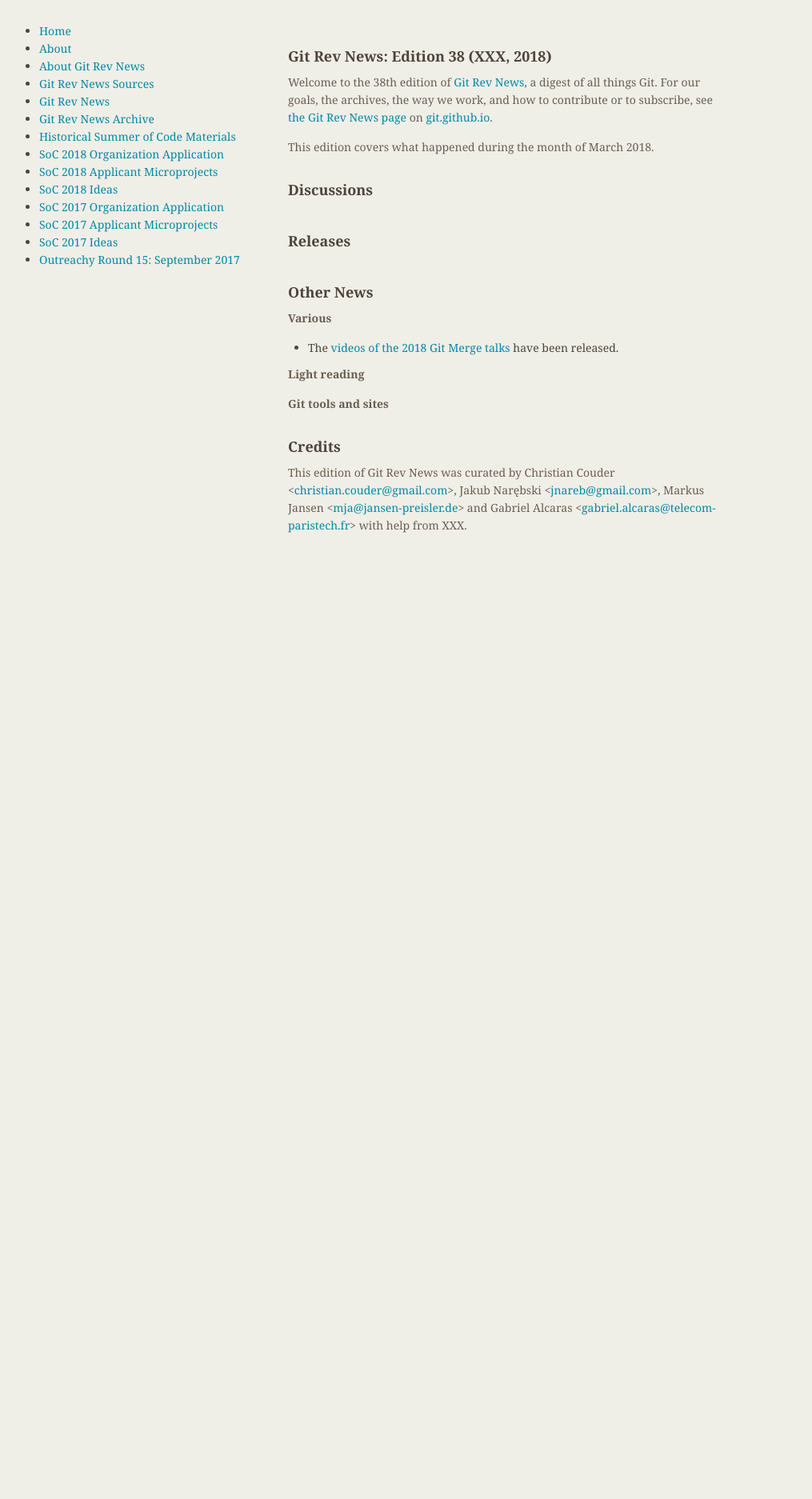
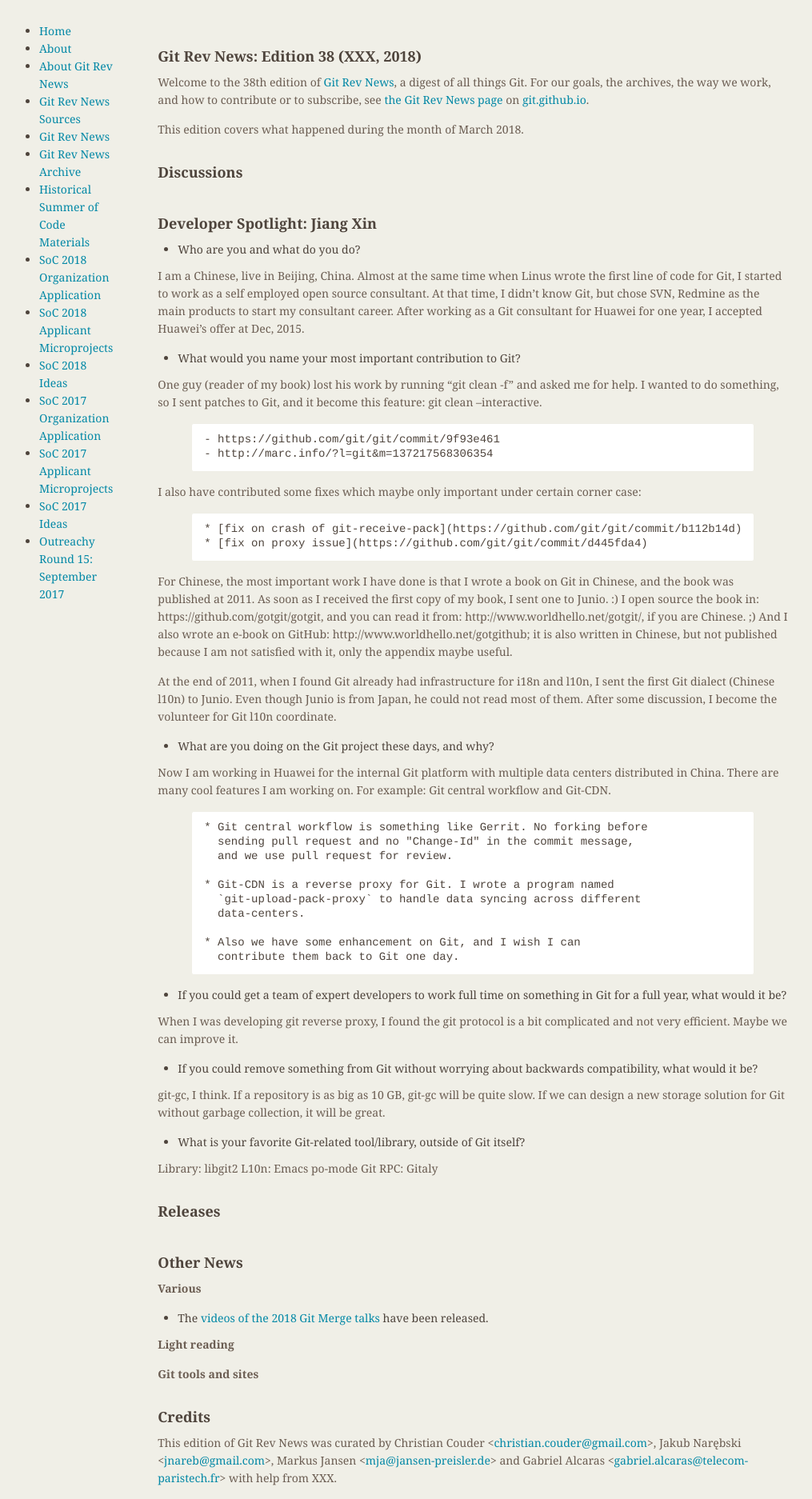
Before and after one commit to git/git.github.io, a Jekyll site: the page built from rev_news/drafts/edition-38.md, in a window 1280 px wide. Shown: the whole page at 80% size, without its empty margins (174-1189 px from the left). Built offline with Jekyll 4.4.1, drawn with Linux system fonts in a browser that asks for light colours; before the commit the page ends 900 px from its top, so only the background shows below that.

Commit message:
rn-38: add Jiang Xin's interview

```diff
--- a/rev_news/drafts/edition-38.md
+++ b/rev_news/drafts/edition-38.md
@@ -29,9 +29,84 @@
 ### Support
 -->
 
-<!---
-## Developer Spotlight:
--->
+## Developer Spotlight: Jiang Xin
+
+* Who are you and what do you do?
+
+I am a Chinese, live in Beijing, China.  Almost at the same time when
+Linus wrote the first line of code for Git, I started to work as a
+self employed open source consultant. At that time, I didn't know Git,
+but chose SVN, Redmine as the main products to start my consultant
+career.  After working as a Git consultant for Huawei for one year, I
+accepted Huawei's offer at Dec, 2015.
+
+* What would you name your most important contribution to Git?
+
+One guy (reader of my book) lost his work by running "git clean -f"
+and asked me for help. I wanted to do something, so I sent patches to
+Git, and it become this feature: git clean --interactive.
+
+    - https://github.com/git/git/commit/9f93e461
+    - http://marc.info/?l=git&m=137217568306354
+
+I also have contributed some fixes which maybe only important under
+certain corner case:
+
+    * [fix on crash of git-receive-pack](https://github.com/git/git/commit/b112b14d)
+    * [fix on proxy issue](https://github.com/git/git/commit/d445fda4)
+
+For Chinese, the most important work I have done is that I wrote a
+book on Git in Chinese, and the book was published at 2011. As soon as
+I received the first copy of my book, I sent one to Junio. :)  I open
+source the book in: https://github.com/gotgit/gotgit, and you can read
+it from: http://www.worldhello.net/gotgit/, if you are Chinese. ;)
+And I also wrote an e-book on GitHub:
+http://www.worldhello.net/gotgithub; it is also written in Chinese,
+but not published because I am not satisfied with it, only the
+appendix maybe useful.
+
+At the end of 2011, when I found Git already had infrastructure for
+i18n and l10n, I sent the first Git dialect (Chinese l10n) to Junio.
+Even though Junio is from Japan, he could not read most of them. After
+some discussion, I become the volunteer for Git l10n coordinate.
+
+* What are you doing on the Git project these days, and why?
+
+Now I am working in Huawei for the internal Git platform with multiple
+data centers distributed in China. There are many cool features I am
+working on.
+For example: Git central workflow and Git-CDN.
+
+    * Git central workflow is something like Gerrit. No forking before
+      sending pull request and no "Change-Id" in the commit message,
+      and we use pull request for review.
+
+    * Git-CDN is a reverse proxy for Git. I wrote a program named
+      `git-upload-pack-proxy` to handle data syncing across different
+      data-centers.
+
+    * Also we have some enhancement on Git, and I wish I can
+      contribute them back to Git one day.
+
+* If you could get a team of expert developers to work full time on
+  something in Git for a full year, what would it be?
+
+When I was developing git reverse proxy, I found the git protocol is a
+bit complicated and not very efficient.  Maybe we can improve it.
+
+* If you could remove something from Git without worrying about
+  backwards compatibility, what would it be?
+
+git-gc, I think.  If a repository is as big as 10 GB, git-gc will be
+quite slow.  If we can design a new storage solution for Git without
+garbage collection, it will be great.
+
+* What is your favorite Git-related tool/library, outside of Git
+  itself?
+
+Library: libgit2
+L10n: Emacs po-mode
+Git RPC: Gitaly
 
 ## Releases
 
```
